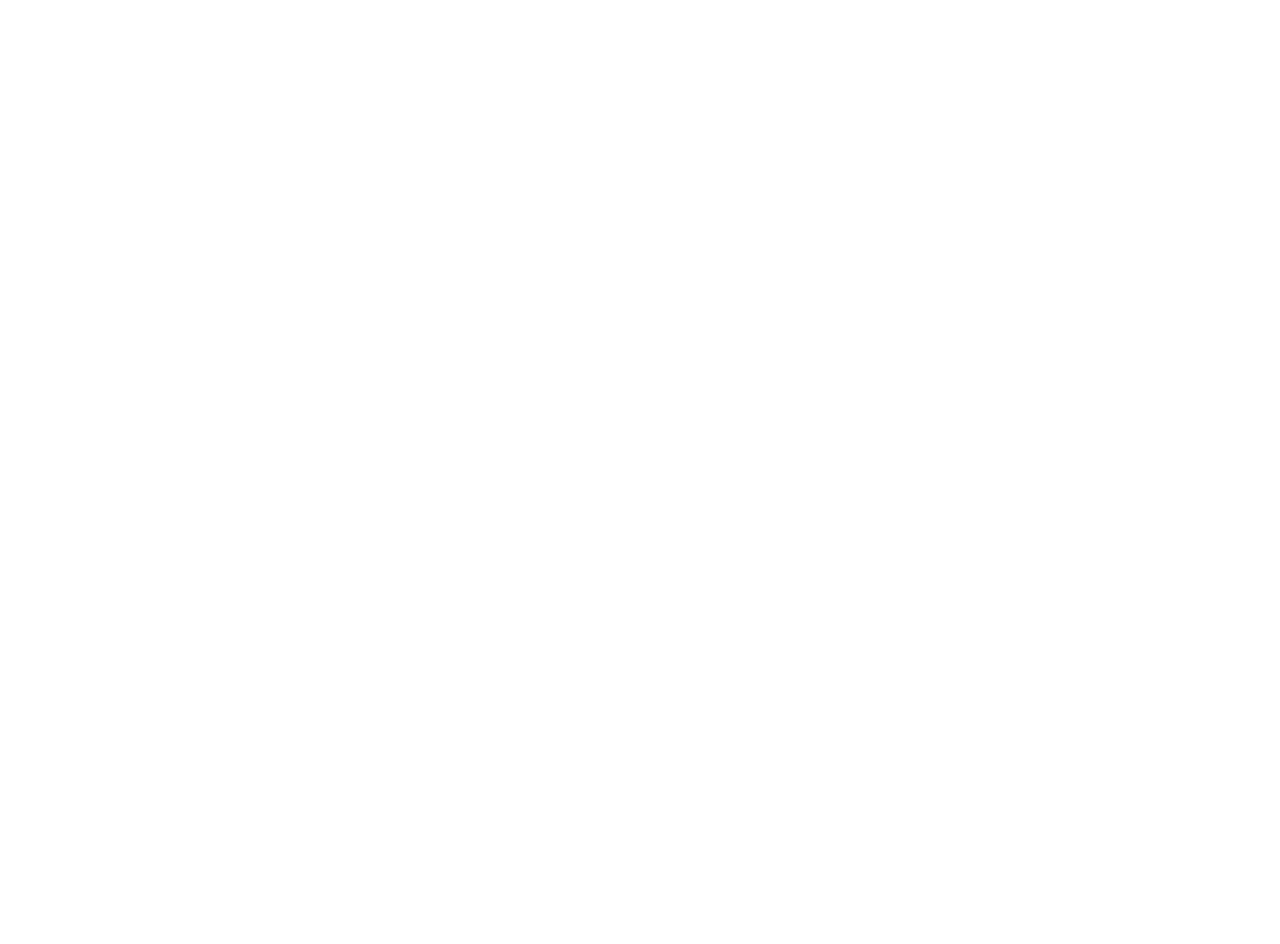
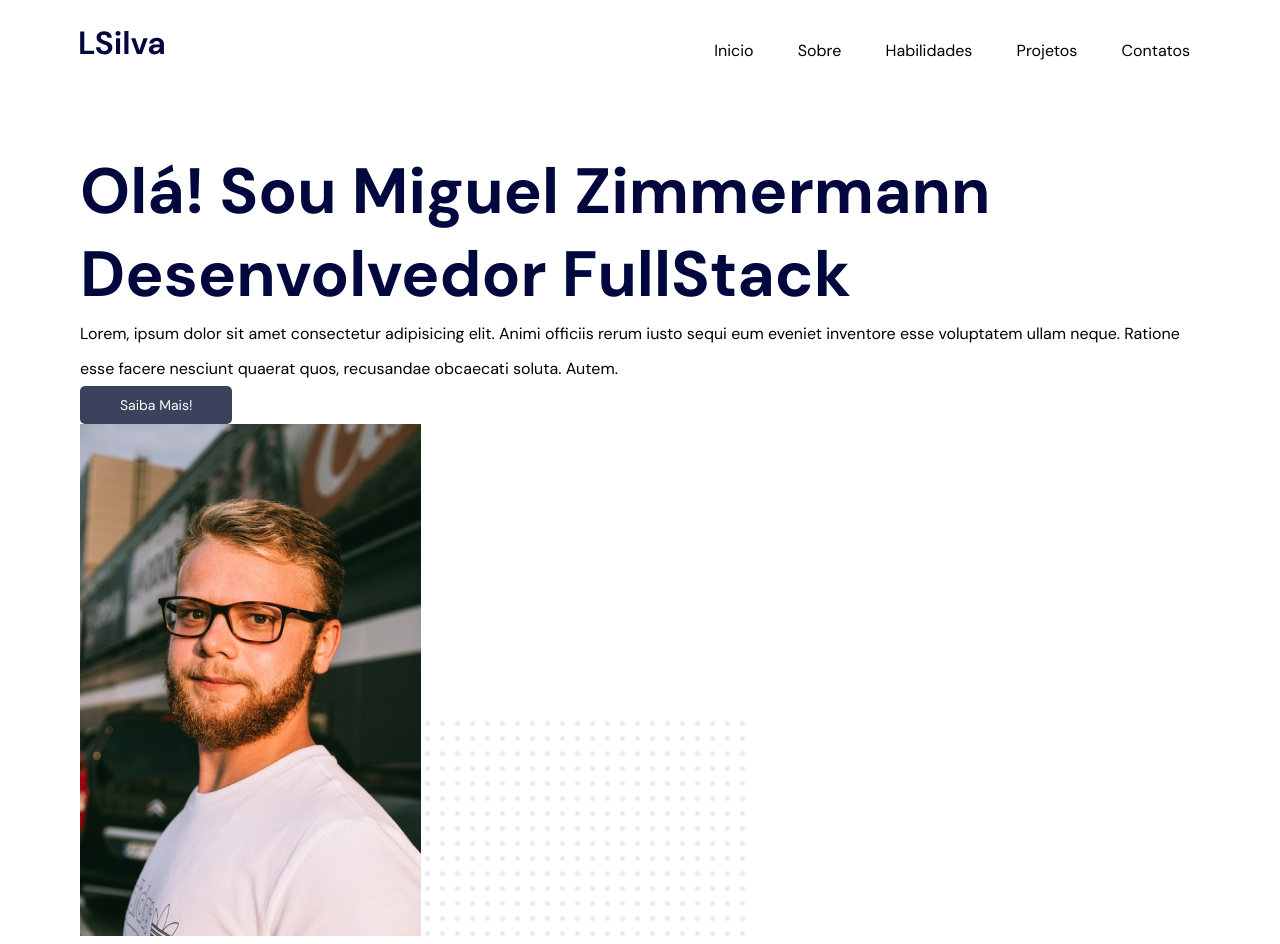
Before and after one commit to miguelzimmer/miguelzimmer.github.io, a plain HTML site: page index.html in a window 1280 px wide. Before the commit the page ends 800 px from the top, so only its background shows below. Drawn offline with Linux system fonts and the light colour scheme.

Commit message:
navbar e estilização

```diff
--- a/css/components/navbar.css
+++ b/css/components/navbar.css
@@ -0,0 +1,27 @@
+.navbar {
+    position: fixed;
+    top: 0;
+    left: 0;
+    width: 100%;
+    z-index: 10;
+    background-color: var(--white);
+}
+
+.navbar .navbar__content {
+    padding: 3rem 4rem 1rem;
+    display: flex;
+    justify-content: space-between;
+}
+.navbar .navbar__content .navbar__links li {
+    display: inline-block;
+}
+.navbar .navbar__content .navbar__links li:not(:last-of-type) {
+    margin-right: 2rem;
+}
+.navbar .navbar__content .navbar__links a {
+    padding: 1rem;
+    display: inline-block;
+}
+.navbar .navbar__content .navbar__links a:hover {
+    color: var(--tertiary-color);
+}
--- a/index.html
+++ b/index.html
@@ -21,9 +21,34 @@
     <!-- navbar -->
     <nav class="navbar">
         <div class="navbar__content max-width mb-0">
+            <a href="/">
+                <img src="assets/logo.svg" alt="Miguel Zimmermann">
+            </a>
+            <ul class="navbar__links">
+                <li><a href="#header">Inicio</a></li>
+                <li><a href="#about">Sobre</a></li>
+                <li><a href="#skills">Habilidades</a></li>
+                <li><a href="#projects">Projetos</a></li>
+                <li><a href="#footer">Contatos</a></li>
 
+            </ul>
         </div>
     </nav>
+
+    <!-- header-->
+    <header id="header" class="max-width">
+        <div class="header__left">
+            <h1>Olá! Sou Miguel Zimmermann Desenvolvedor FullStack</h1>
+            <p> Lorem, ipsum dolor sit amet consectetur adipisicing elit. Animi officiis rerum iusto sequi eum eveniet inventore esse voluptatem ullam neque. Ratione esse facere nesciunt quaerat quos, recusandae obcaecati soluta. Autem.</p>
+            <a href="#about" class="btn btn-primary">Saiba Mais!</a>
+        </div>
+        <div class="header__right">
+            <div class="header__image">
+                <img src="assets/lucas-silva.png" alt="Miguel Zimmermann" class="lucas">
+                <img src="assets/abstract.svg" alt="background" class="background">
+            </div>
+        </div>
+    </header>
 
     <!-- script-->
     <script src="scripts/index.js"></script>
```
